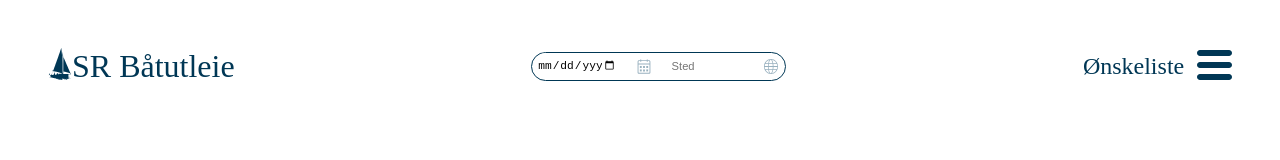
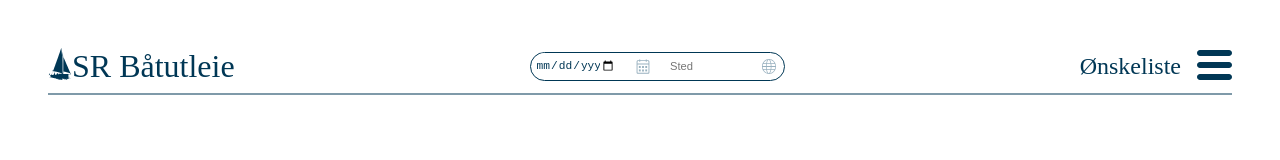
Before and after one commit to SergeiRavinski/boat_rental_websites, a plain HTML site: page index.html in a window 1280 px wide. Drawn offline with Linux system fonts and the light colour scheme.

Commit message:
Added underline in header

```diff
--- a/css/modules/header.css
+++ b/css/modules/header.css
@@ -3,7 +3,7 @@ header {
 	flex-direction: row;
 	justify-content: space-between;
 	color: #003755;
-	margin: 3rem;
+	margin: 3rem 3rem 0.5rem 3rem;
 }
 
 #logo {
@@ -40,6 +40,7 @@ input {
 	margin-right: 0.3rem;
 	border: none;
 	font-size: 0.7rem;
+	color: #003755;
 }
 
 #input__left {
@@ -69,10 +70,18 @@ input {
 
 .button__wishlist {
 	font-size: 1.5rem;
-	margin-right: 0.8rem;
+	margin-right: 1rem;
+	cursor: pointer;
 }
 
 .wishlist__hamburgermenu {
 	display: flex;
 	flex-direction: row;
 }
+
+.underline {
+	height: 0.1rem;
+	background-color: #003755;
+	opacity: 0.5;
+	margin: 0 3rem 0.5rem 3rem;
+}
--- a/index.html
+++ b/index.html
@@ -16,19 +16,24 @@
 			</p>
 		</section>-->
 		<header>
+
 			<span id="logo">
 				<img id="logo__sailboat" src="./assets/svg/logo.svg" alt="">
 				SR Båtutleie
 			</span>
+
 			<section id="choose__date--location">
 				<input id="input__left" type="date" placeholder="Dato"><img id="image__date" src="./assets/svg/date.svg">
 				<input id="input__right" type="location" placeholder="Sted"><img id="image__location" src="./assets/svg/globe.svg">
 			</section>
+
 			<section class="wishlist__hamburgermenu" >
 				<button class="button__wishlist">Ønskeliste</button>
 				<button class="button__hamburgermenu"><img src="./assets/svg/menu.svg" alt=""></button>
 			</section>
+
 		</header>
+		<div class="underline"></div>
 
 	</body>
 </html>
```
